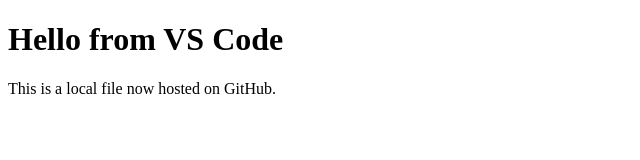
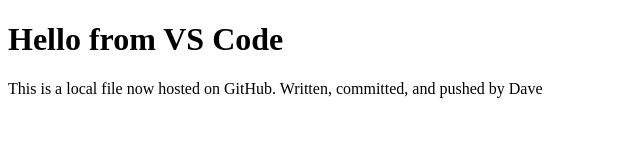
Before and after one commit to terrapin999/dave-amir-practice, a plain HTML site: page index.html in a window 1280 px wide. Shown: the whole page, without its empty margins (0-640 px from the left). Drawn offline with Linux system fonts and the light colour scheme.

Commit message:
second commit

```diff
--- a/index.html
+++ b/index.html
@@ -5,6 +5,6 @@
   </head>
   <body>
     <h1>Hello from VS Code</h1>
-    <p>This is a local file now hosted on GitHub.</p>
+    <p>This is a local file now hosted on GitHub. Written, committed, and pushed by Dave</p>
   </body>
 </html>
```
